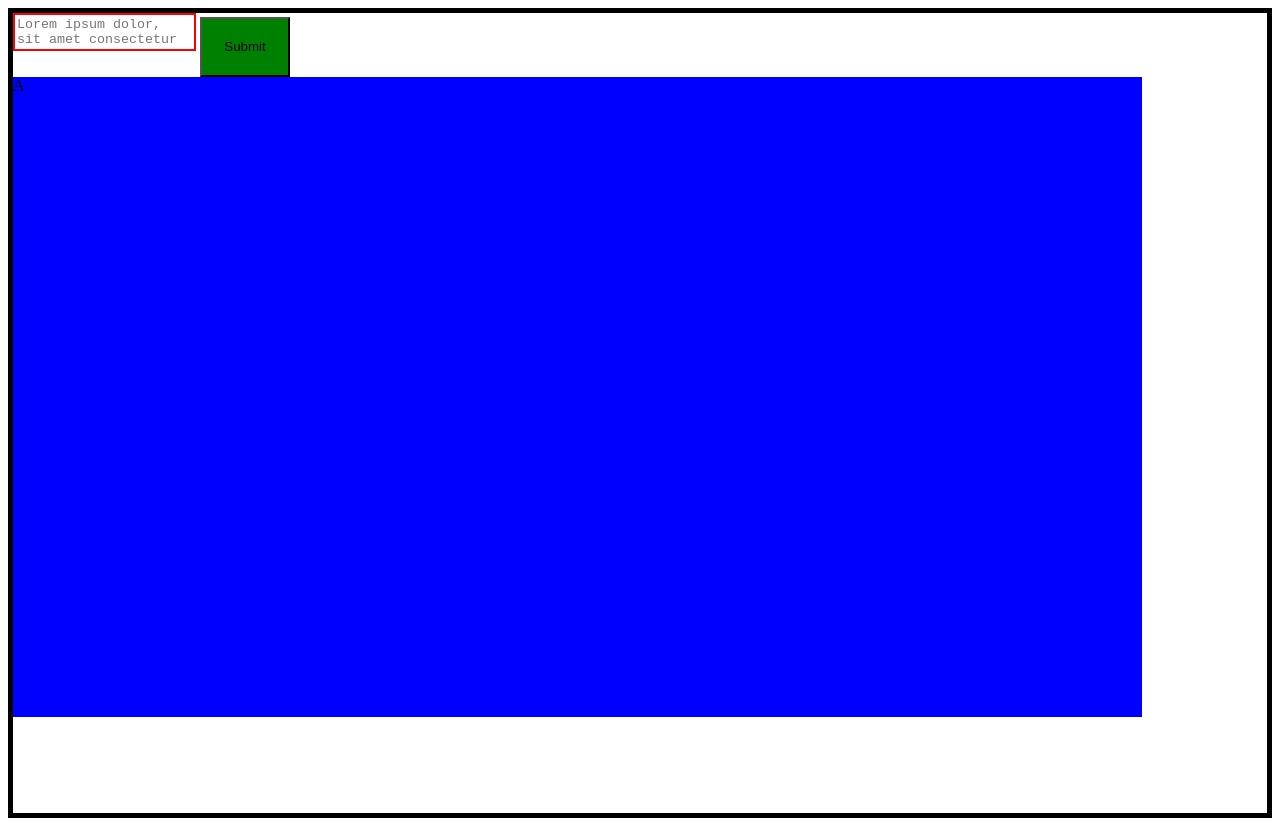
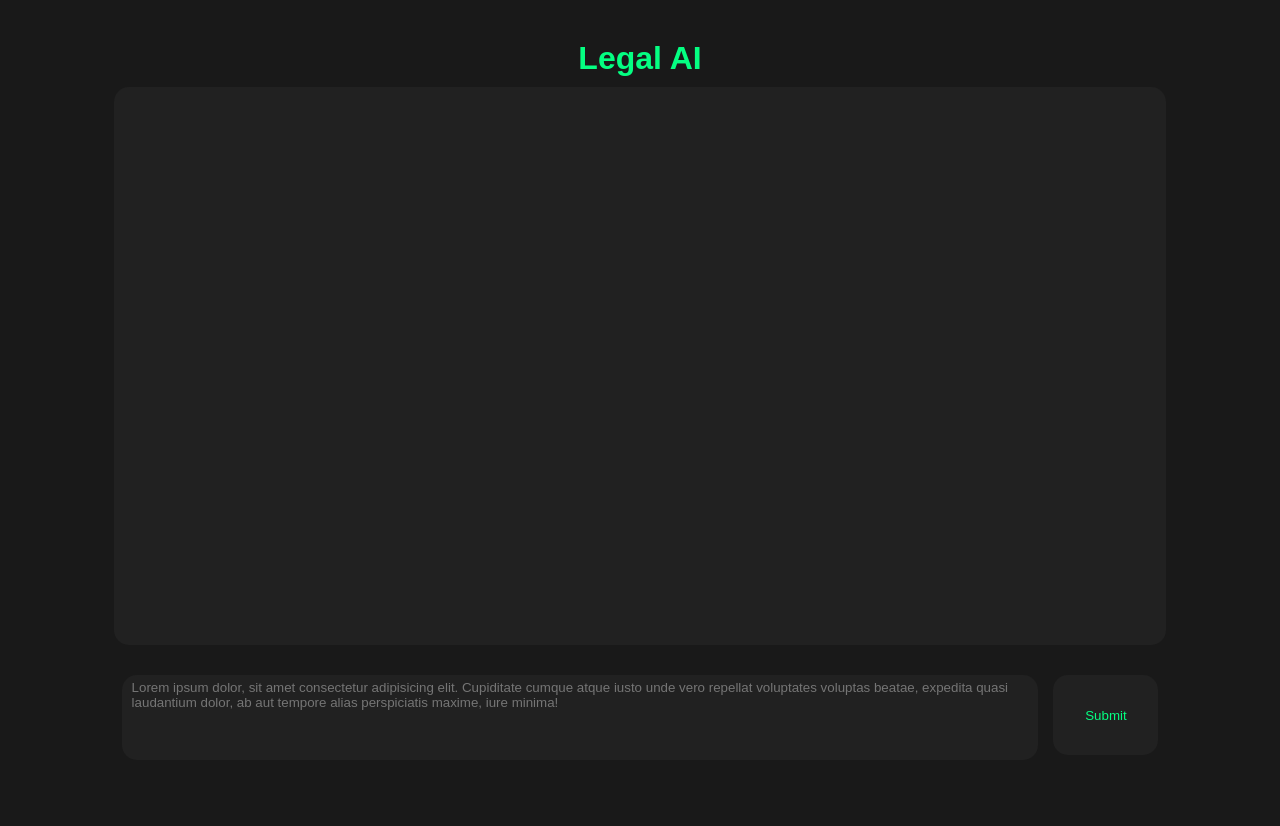
Before and after one commit to StarLumos/legal-ai, a plain HTML site: page src/frontend/index.html in a window 1280 px wide. After the commit the page ends 800 px from the top, so only its background shows below. Drawn offline with Linux system fonts and the light colour scheme.

Commit message:
:paintbrush: redesign frontend style :bug: fix CORS :wrench: implement server route for gpt completion

```diff
--- a/src/frontend/index.html
+++ b/src/frontend/index.html
@@ -5,33 +5,80 @@
     <meta name="viewport" content="width = device-width, initial-scale = 1.0">
     <title>Document</title>
     <style>
-        #prompt {
+        * {
+            background-color: rgb(25, 25, 25);
+            margin: 0;
+            padding: 0;
+        }
+        body {
+            display: flex;
+            flex-direction: column;
+            align-items: center;
+            justify-content: center;
+            overflow-y: hidden;
+        }
+        #main {
+            display: flex;
+            flex-direction: column;
+            align-items: center;
+            height: 90%;
+            width: 90%;
+        }
+        #branding {
+            color: rgb(4, 255, 130);
+            margin-bottom: 10px;
+        }
+        #input-container {
+            background: none;
+            display: flex;
+            margin-top: 30px;
+            border-radius: 15px;
+            width: 90%;
+        }
+        #input {
+            background-color: rgb(33, 33, 33);
+            color:rgb(4, 255, 130);
+            padding-left: 10px;
+            padding-top: 5px;
+            border: none;
             resize: none;
-            border: 2px solid red;
+            border-radius: 15px;
+            height: 80px;
+            width: 100%;
         }
         #submit-btn {
-            width: 90px;
-            height: 60px;
-            background-color: green;
+            background-color: rgb(33, 33, 33);
+            color: rgb(4, 255, 130);
+            margin-left: 15px;
+            border: none;
+            border-radius: 15px;
+            height: 80px;
+            width: 120px;
         }
         #output {
-            background-color: blue;
+            background-color: rgb(33, 33, 33);
+            color:rgb(4, 255, 130);
+            padding-left: 15px;
+            padding-top: 10px;
+
+            border-radius: 15px;
+            height: 80%;
             width: 90%;
-            height: 80%;
         }
         body {
-            border: 5px solid black;
             height: 100vh;
         }
     </style>
 </head>
 <body>
-
-    <textarea id = "prompt" placeholder="Lorem ipsum dolor, sit amet consectetur adipisicing elit. Cupiditate cumque atque iusto unde vero repellat voluptates voluptas beatae, expedita quasi laudantium dolor, ab aut tempore alias perspiciatis maxime, iure minima!"></textarea>
-    <button id="submit-btn" onclick = "sample()">Submit</button>
-    <section id = "output">A</section>
-
+    <div id="main">
+        <h1 id="branding" style="font-family: Arial">Legal AI</h1>
+        <section id = "output" style="font-family: Arial"></section>
+        <div id="input-container">
+            <textarea id = "input" style="font-family: Arial" placeholder="Lorem ipsum dolor, sit amet consectetur adipisicing elit. Cupiditate cumque atque iusto unde vero repellat voluptates voluptas beatae, expedita quasi laudantium dolor, ab aut tempore alias perspiciatis maxime, iure minima!"></textarea>
+            <button id="submit-btn" onclick = "sample()" style="font-family: Arial">Submit</button>
+        </div>
+    </div>
     <script src="main.js"></script>
-
 </body>
 </html>
--- a/src/frontend/main.js
+++ b/src/frontend/main.js
@@ -1,16 +1,15 @@
 function sample() {
-
-    alert("sending data")
-    var textarea = document.getElementById("prompt")
-
-    var response = fetch("http://127.0.0.1:8000/test",  {
-        method: 'GET',
+    var input = document.getElementById("input")
+    fetch("http://127.0.0.1:8000/generate",  {
+        method: 'POST',
         headers: {
             'Content-Type': 'application/json'
         },
-        body: JSON.stringify({ text: text })
+        body: JSON.stringify({ text: input.innerHTML })
     })
-        .then(res => res.json())
-        .then(data => alert(data))
-    alert(response)
+    .then(response => response.json())
+    .then(data => {
+        var output = document.getElementById("output")
+        output.innerText = data.result
+    })
 }
```
Also changed, not shown: 1 other file.
